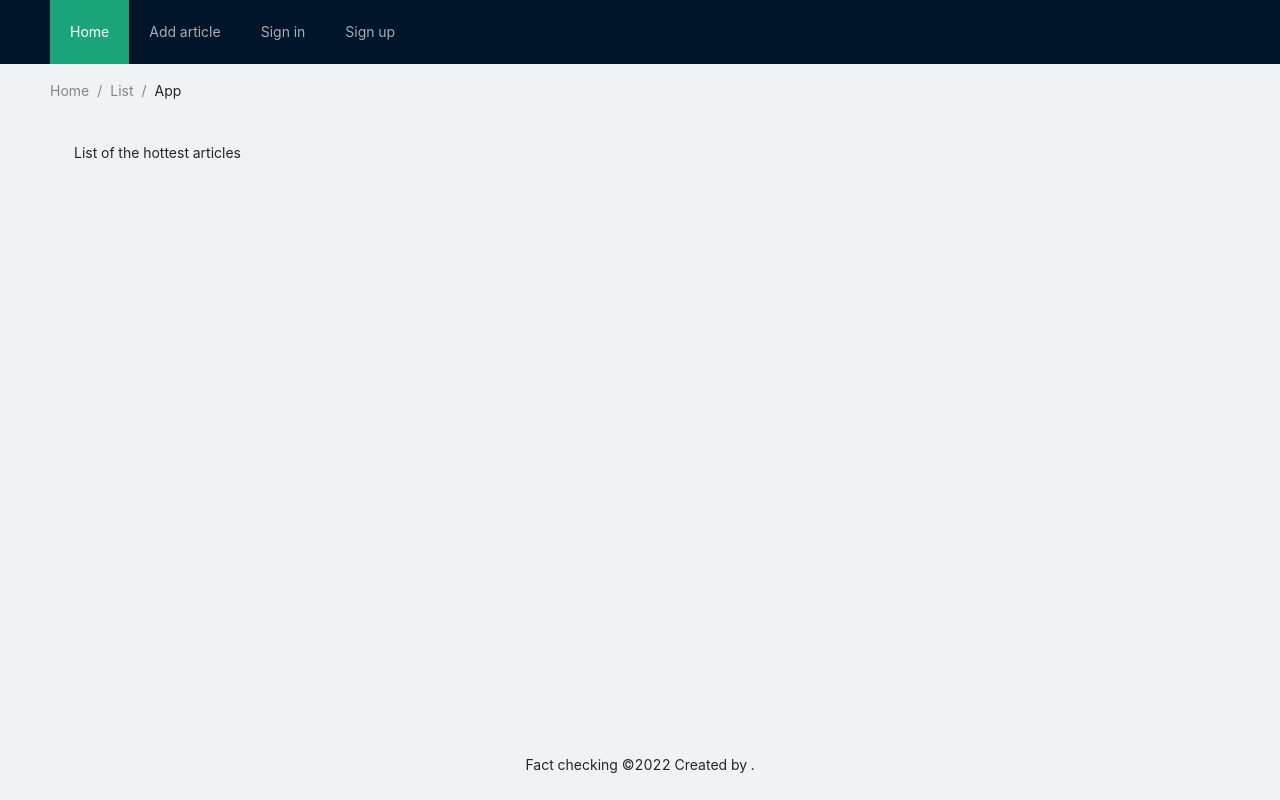
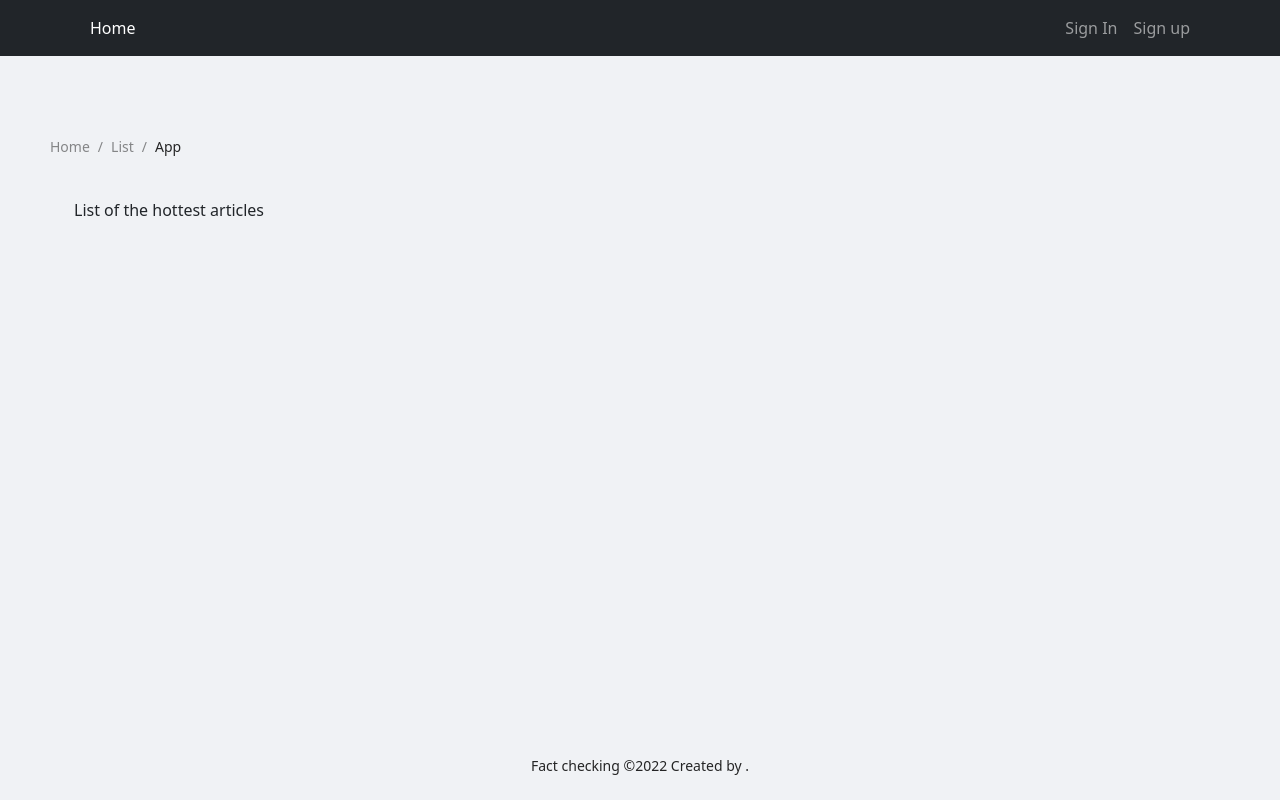
Before and after one commit to aic-factcheck/fact_checking_fe, a React (Create React App) app: page / in a window 1280 px wide. Built offline with nearby package versions, Linux system fonts and the light colour scheme.

Commit message:
fixed navbar

```diff
--- a/package.json
+++ b/package.json
@@ -10,10 +10,12 @@
     "@testing-library/user-event": "^13.5.0",
     "ant-design-pro": "^2.3.2",
     "antd": "^4.22.8",
+    "bootstrap": "^5.2.1",
     "craco-less": "^2.0.0",
     "lodash": "^4.17.21",
     "prop-types": "^15.8.1",
     "react": "^18.2.0",
+    "react-bootstrap": "^2.5.0",
     "react-dom": "^18.2.0",
     "react-router-dom": "6",
     "react-scripts": "4.0.0",
--- a/src/index.js
+++ b/src/index.js
@@ -3,6 +3,7 @@ import ReactDOM from 'react-dom/client';
 import { RecoilRoot } from 'recoil';
 import './index.css';
 import App from './App';
+import 'bootstrap/dist/css/bootstrap.css';
 
 const root = ReactDOM.createRoot(document.getElementById('root'));
 root.render(
--- a/src/layouts/header/index.js
+++ b/src/layouts/header/index.js
@@ -1,40 +1,53 @@
-import React, { useEffect, useState } from 'react';
+import React, { useEffect } from 'react';
 import { Link, useLocation } from 'react-router-dom';
-import { Layout, Menu } from 'antd';
 import { useRecoilValue } from 'recoil';
+// import { authRoutes, nonAuthRoutes } from './routes';
+
+import Container from 'react-bootstrap/Container';
+import Nav from 'react-bootstrap/Nav';
+import Navbar from 'react-bootstrap/Navbar';
+
 import authAtom from '../../_state/auth';
-import { authRoutes, nonAuthRoutes } from './routes';
-
-const { Header } = Layout;
 
 export default function CustomHeader() {
   const auth = useRecoilValue(authAtom);
-  const [menuItems, setMenuItems] = useState([]);
 
+  const location = useLocation();
   useEffect(() => {
-    if (auth) {
-      setMenuItems(authRoutes);
-    } else {
-      setMenuItems(nonAuthRoutes);
-    }
   }, [auth]);
 
-  const location = useLocation();
+  const navItems = (auth)
+    ? (
+      <Container>
+        <Navbar.Toggle aria-controls="responsive-navbar-nav" />
+        <Navbar.Collapse id="responsive-navbar-nav">
+          <Nav className="me-auto" activeKey={location.pathname}>
+            <Nav.Link as={Link} to="/" active={location.pathname === '/'}>Home</Nav.Link>
+            <Nav.Link as={Link} to="/article/create" active={location.pathname === '/article/create'}>Add article</Nav.Link>
+          </Nav>
+          <Nav activeKey={location.pathname}>
+            <Nav.Link as={Link} to="/logout" active={location.pathname === '/logout'}>logout</Nav.Link>
+          </Nav>
+        </Navbar.Collapse>
+      </Container>
+    ) : (
+      <Container>
+        <Navbar.Toggle aria-controls="responsive-navbar-nav" />
+        <Navbar.Collapse id="responsive-navbar-nav">
+          <Nav className="me-auto" activeKey={location.pathname}>
+            <Nav.Link as={Link} to="/" active={location.pathname === '/'}>Home</Nav.Link>
+          </Nav>
+          <Nav activeKey={location.pathname}>
+            <Nav.Link as={Link} active={location.pathname === '/sign-in'} to="/sign-in">Sign In</Nav.Link>
+            <Nav.Link as={Link} active={location.pathname === '/sign-up'} to="/sign-up">Sign up</Nav.Link>
+          </Nav>
+        </Navbar.Collapse>
+      </Container>
+    );
 
   return (
-    <Header style={{ position: 'fixed', zIndex: 1, width: '100%' }}>
-      <div className="logo" />
-      <Menu
-        theme="dark"
-        mode="horizontal"
-        selectedKeys={[location.pathname]}
-      >
-        {menuItems.map((item) => (
-          <Menu.Item key={item.link}>
-            <Link to={item.link}>{item.name}</Link>
-          </Menu.Item>
-        ))}
-      </Menu>
-    </Header>
+    <Navbar collapseOnSelect expand="lg" bg="dark" variant="dark">
+      {navItems}
+    </Navbar>
   );
 }
```
Also changed, not shown: 1 other file (tests, documents, lock files or other folders).
